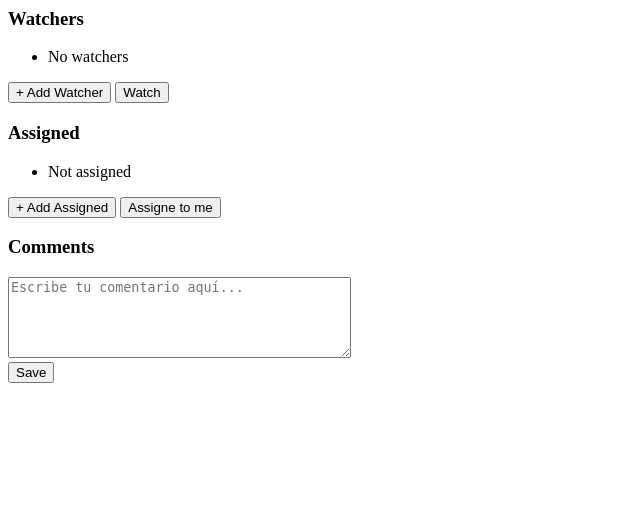
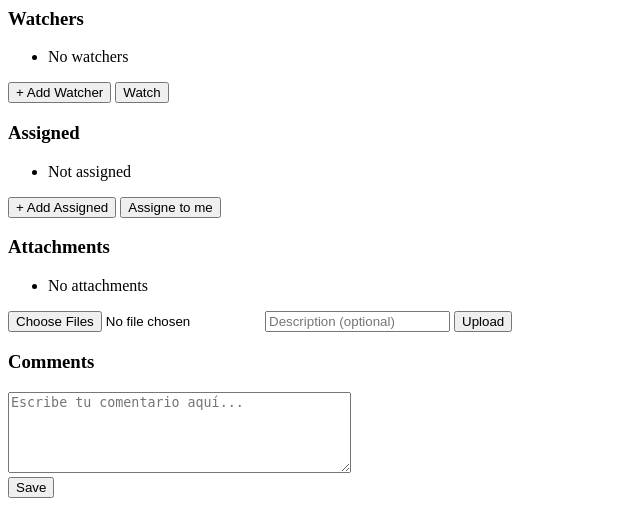
Before and after one commit to it22b-ASW-Project/Boreal-forest, a Django app: page /issue/1/ in a window 1280 px wide. Shown: the part 352-858 px from the top of the page, without its empty margins (0-640 px from the left). Before the commit the page ends 735 px from the top, so only its background shows below. Run offline with Django 5.2, Linux system fonts and the light colour scheme; a user stored in the database is signed in; data comes from the database, SQL or seed files in the repository; data that the repository does not hold is empty; parts of the project's set-up code (start-up, migrations or seed data) failed here and were passed over.

Commit message:
File attachments (#4)
* Add file attachments

* File attachments add and delete done

```diff
--- a/boreal_forest/settings.py
+++ b/boreal_forest/settings.py
@@ -154,3 +154,8 @@ STATIC_URL = 'static/'
 # https://docs.djangoproject.com/en/5.1/ref/settings/#default-auto-field
 
 DEFAULT_AUTO_FIELD = 'django.db.models.BigAutoField'
+
+import os
+
+MEDIA_URL = '/media/'
+MEDIA_ROOT = os.path.join(BASE_DIR, 'media')
--- a/homepage/models.py
+++ b/homepage/models.py
@@ -60,6 +60,29 @@ class Assigned(models.Model):
     assigned = models.ForeignKey('socialaccount.socialaccount', on_delete=models.SET_NULL, null=True, blank=True, related_name='assigned')
     issue = models.ForeignKey(Issue, on_delete=models.CASCADE)
 
+def get_upload_path(instance, filename):
+    return f'issues/{instance.issue.id}/{filename}'
+
+class Attachment(models.Model):
+    issue = models.ForeignKey(Issue, on_delete=models.CASCADE, related_name='attachments')
+    file = models.FileField(upload_to=get_upload_path)
+    filename = models.CharField(max_length=255)
+    filesize = models.IntegerField(default=0)
+    description = models.CharField(max_length=255, blank=True, null=True)
+    uploaded_at = models.DateTimeField(auto_now_add=True)
+    uploaded_by = models.ForeignKey('socialaccount.socialaccount', on_delete=models.SET_NULL, null=True, blank=True)
+
+    def __str__(self):
+        return self.filename
+
+    def formatted_filesize(self):
+        """Devuelve el tamaño del archivo en formato legible."""
+        if self.filesize < 1024:
+            return f"{self.filesize} bytes"
+        elif self.filesize < 1024 * 1024:
+            return f"{self.filesize / 1024:.1f} KB"
+        else:
+            return f"{self.filesize / (1024 * 1024):.1f} MB"
 class Comments(models.Model):
         comment= models.CharField (max_length = 280)
         issue = models.ForeignKey(Issue, on_delete=models.CASCADE)
--- a/homepage/templates/issueDetail.html
+++ b/homepage/templates/issueDetail.html
@@ -1,6 +1,7 @@
 <!DOCTYPE html>
 <html lang="en">
 <title>{{issue.subject}} - Issue #{{issue.id}}</title>
+
 <head>
     <meta charset="UTF-8">
     <meta name="viewport" content="width=device-width, initial-scale=1.0">
@@ -56,7 +57,7 @@
     <br>
 
     <span>Created by - {{ issue.created_by.extra_data.name }} </span>
-    <img src="{{issue.created_by.extra_data.picture}}" width="25" height="25"/>
+    <img src="{{issue.created_by.extra_data.picture}}" width="25" height="25" />
 
     <form method="POST">
         {% csrf_token %}
@@ -100,7 +101,8 @@
             </ul>
             <form method="POST">
                 {% csrf_token %}
-            <button type="button"  onclick="document.getElementById('watchForm').style.display = 'block';">+ Add Watcher</button>
+                <button type="button" onclick="document.getElementById('watchForm').style.display = 'block';">+ Add
+                    Watcher</button>
                 {% if is_watching %}
                 <button type="submit" class="btn btn-danger" name="unsetWatcher" value="true">Unwatch</button>
                 {% else %}
@@ -139,12 +141,41 @@
         </ul>
         <form method="POST">
             {% csrf_token %}
-            <button type="button"  onclick="document.getElementById('assignForm').style.display = 'block';">+ Add Assigned</button>
+            <button type="button" onclick="document.getElementById('assignForm').style.display = 'block';">+ Add
+                Assigned</button>
             {% if is_assigned %}
             <button type="submit" class="btn btn-danger" name="unsetAssigned" value="true">Unassign</button>
             {% else %}
             <button type="submit" class="btn btn-danger" name="setAssigned" value="true">Assigne to me</button>
             {% endif %}
+        </form>
+    </div>
+
+    <div>
+        <h3>Attachments</h3>
+        <ul>
+            {% for attachment in attachments %}
+            <li>
+                <a href="{{ attachment.file.url }}" target="_blank">{{ attachment.filename }}</a>
+                ({{ attachment.formatted_filesize }})
+                {% if attachment.description %} - {{ attachment.description }}{% endif %}
+                <form method="POST" style="display:inline;">
+                    {% csrf_token %}
+                    <input type="hidden" name="attachment_id" value="{{ attachment.id }}">
+                    <button type="submit" name="delete_attachment" value="true"
+                        onclick="return confirm('¿Estás seguro que quieres eliminar este archivo?');">✖</button>
+                </form>
+            </li>
+            {% empty %}
+            <li>No attachments</li>
+            {% endfor %}
+        </ul>
+
+        <form method="POST" enctype="multipart/form-data">
+            {% csrf_token %}
+            <input type="file" name="new_attachments" multiple>
+            <input type="text" name="attachment_description" placeholder="Description (optional)">
+            <button type="submit" name="upload_attachment" value="true">Upload</button>
         </form>
     </div>
 
@@ -171,8 +202,9 @@
         </form>
 
         {% for comment in comments %}
-            <p>{{ comment.comment }} <p>
-            <p><img src="{{comment.user.extra_data.picture}}" width="25" height="25"/>
+        <p>{{ comment.comment }}
+        <p>
+        <p><img src="{{comment.user.extra_data.picture}}" width="25" height="25" />
             {{comment.user.extra_data.name}} -
             {{comment.created_at}} </p>
         {% endfor %}
--- a/homepage/urls.py
+++ b/homepage/urls.py
@@ -1,5 +1,7 @@
 from django.contrib import admin
 from django.urls import include,path
+from django.conf import settings
+from django.conf.urls.static import static
 
 from . import views
 
@@ -9,3 +11,6 @@ urlpatterns = [
     path('issues/new/', views.createIssue),
     path('issue/<int:id>/', views.issueDetail, name='issueDetail')
 ]
+
+if settings.DEBUG:
+    urlpatterns += static(settings.MEDIA_URL, document_root=settings.MEDIA_ROOT)
--- a/homepage/views.py
+++ b/homepage/views.py
@@ -4,7 +4,7 @@ from django.shortcuts import redirect
 from django.urls import reverse
 from allauth.socialaccount.models import SocialAccount
 
-from .models import Issue, Type, Severity, Status, Priority, Watch, Assigned, Comments
+from .models import Issue, Type, Severity, Status, Priority, Watch, Assigned, Comments, Attachment
 from .forms import EditParamsForm, CommentForm
 
 from .filters import IssueFilter
@@ -25,6 +25,7 @@ def createIssue(request):
         severity_name = request.POST.get('severity')
         status_name = request.POST.get('status')
         deadline = request.POST.get('deadline')
+        attachments_description = request.POST.get('attachments_description', '')
 
         # Recuperar objetos de la base de datos
         priority = Priority.objects.get(name=priority_name)
@@ -44,6 +45,20 @@ def createIssue(request):
             created_by= SocialAccount.objects.filter(user=request.user, provider="google").first()  # Asignar el usuario que crea el issue
         )
         new_issue.save()
+
+        # Procesar archivos adjuntos
+        files = request.FILES.getlist('attachments')
+        for file in files:
+            filesize = file.size
+            attachment = Attachment(
+                issue=new_issue,
+                file=file,
+                filename=file.name,
+                filesize=filesize,
+                description=attachments_description,
+            )
+            attachment.save()
+
         return redirect('/issues')  # Redirige a la página principal
 
     # Obtener datos para los selectores
@@ -71,6 +86,8 @@ def issueDetail(request, id):
 
     comments = Comments.objects.filter(issue=issue)
     commentForm = CommentForm()
+
+    attachments = Attachment.objects.filter(issue=issue)
 
     paramform = EditParamsForm(initial={
         "priority": issue.priority.name,
@@ -172,6 +189,32 @@ def issueDetail(request, id):
                 assigned.delete()
             return redirect(reverse("issueDetail", args=[issue.id]))
 
+        elif 'upload_attachment' in request.POST:
+            files = request.FILES.getlist('new_attachments')
+            description = request.POST.get('attachment_description', '')
+
+            for file in files:
+                filesize = file.size
+                attachment = Attachment(
+                    issue=issue,
+                    file=file,
+                    filename=file.name,
+                    filesize=filesize,
+                    description=description,
+                )
+                attachment.save()
+            return redirect(reverse("issueDetail", args=[issue.id]))
+
+        elif 'delete_attachment' in request.POST:
+            attachment_id = request.POST.get('attachment_id')
+            try:
+                attachment = Attachment.objects.get(id=attachment_id, issue=issue)
+                attachment.file.delete()
+                attachment.delete()
+            except Attachment.DoesNotExist:
+                pass
+            return redirect(reverse("issueDetail", args=[issue.id]))
+
         elif 'add_comment' in request.POST:
             commentForm = CommentForm(request.POST)
             if commentForm.is_valid():
@@ -186,7 +229,8 @@ def issueDetail(request, id):
     return render(request, "issueDetail.html", {"issue": issue, "paramform": paramform,
                                                 "assigneds": assigneds, "is_assigned": is_assigned,
                                                 "watchers": watchers, "is_watching" : is_watching,
-                                                "users": users, 'comments':comments, 'commentForm':commentForm })
+                                                "users": users, 'comments':comments, 'commentForm':commentForm,
+                                                "attachments": attachments })
 
 def login(request):
     return render(request, "login.html")
```
Also changed, not shown: homepage/templates/createIssue.html (+11 -1 lines), boreal_forest.sqlite3, homepage/migrations/0021_attachment.py (added), homepage/migrations/0022_merge_0020_alter_comments_created_at_0021_attachment.py (added), 6 other files. Lines whose indentation alone changed are shown as unchanged.
